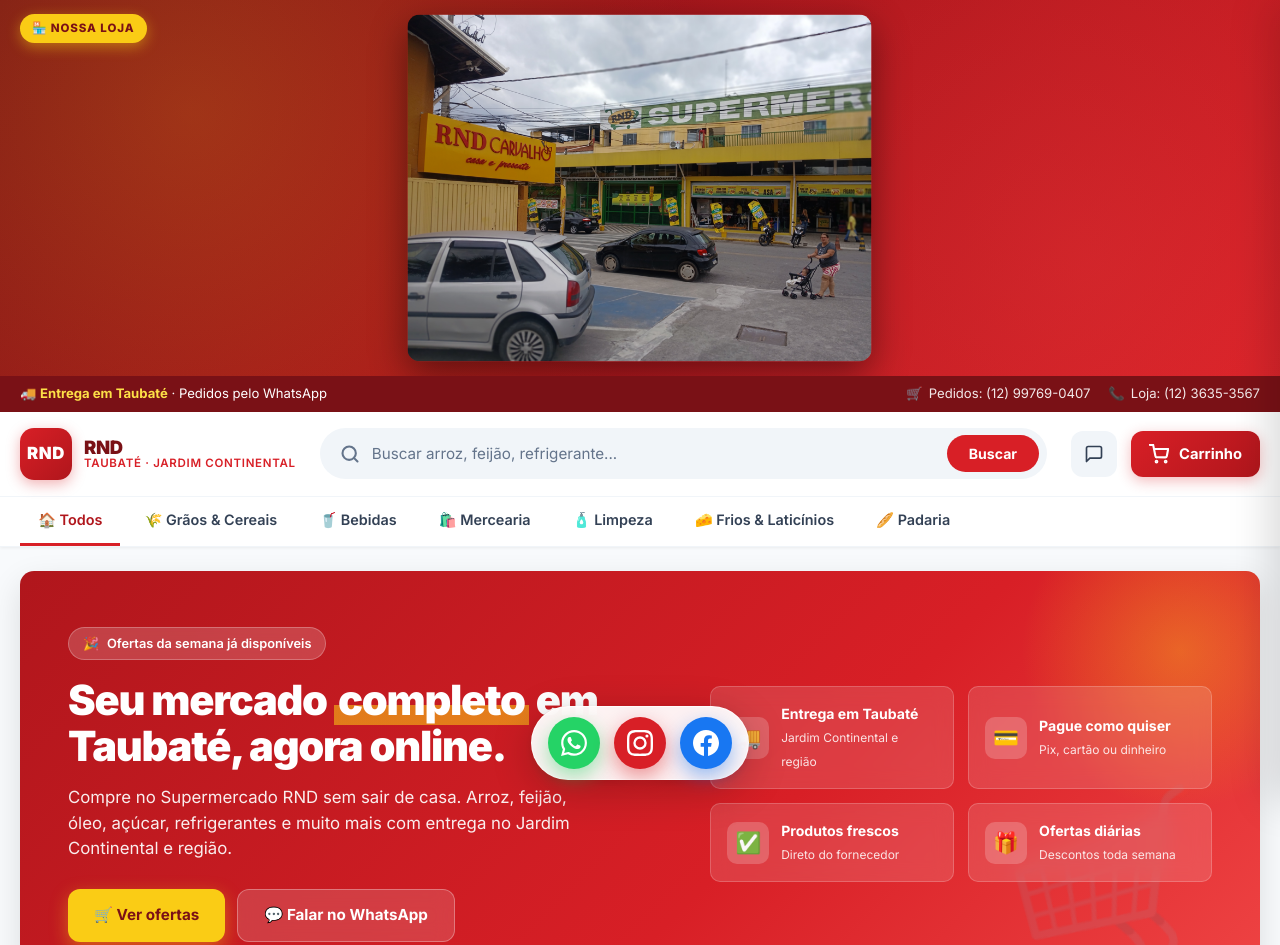
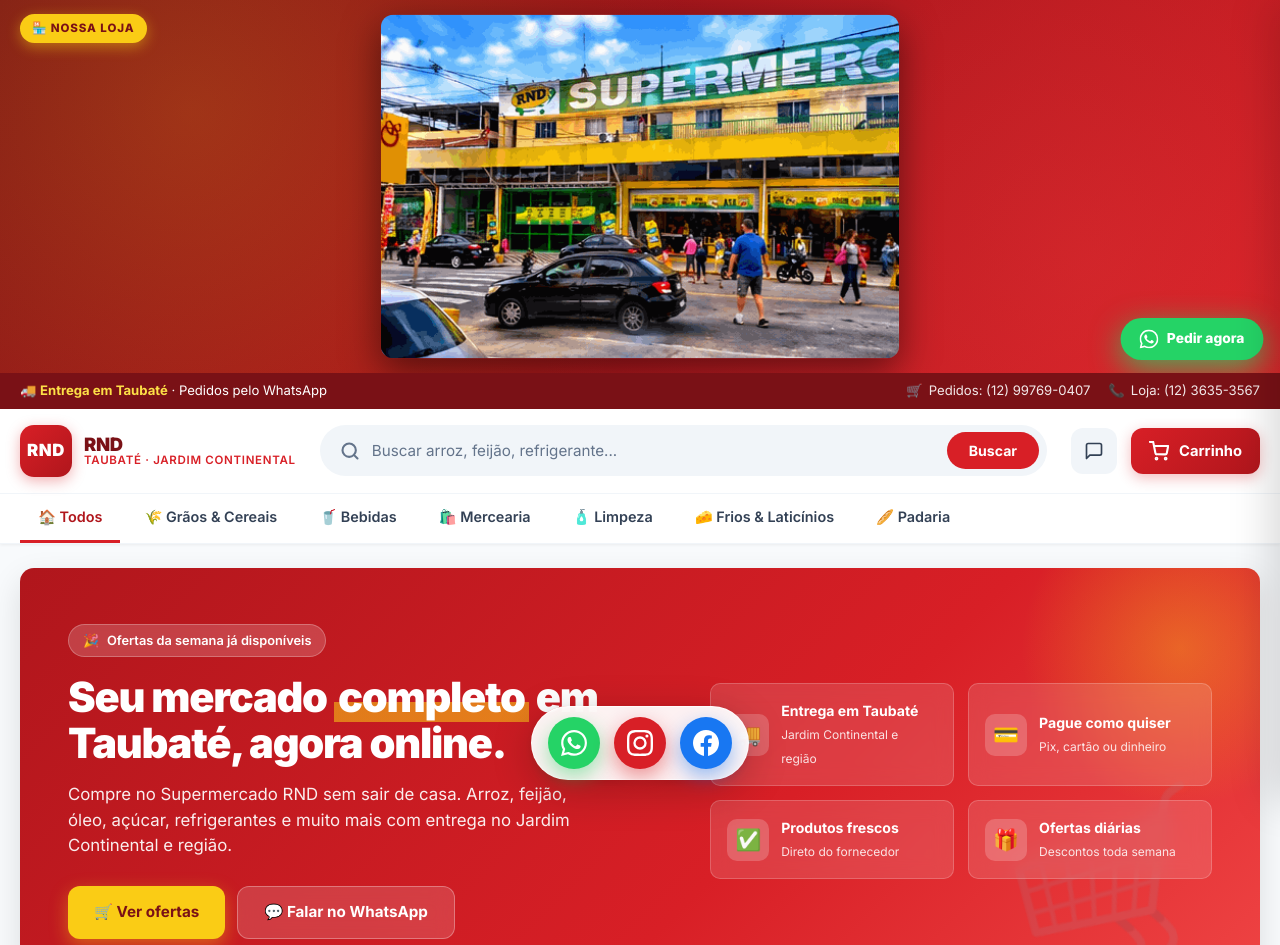
Before and after one commit to tvvalenarede/SUPERMERCADORND, a plain HTML site: page index.html in a window 1280 px wide. Shown: the top 945 px of the page. Drawn offline with Linux system fonts and the light colour scheme.

Commit message:
Update store banner to clickable WhatsApp GIF

```diff
--- a/index.html
+++ b/index.html
@@ -41,7 +41,7 @@
   button{font-family:inherit;cursor:pointer;border:none;background:none}
   input{font-family:inherit}
 
-  /* ===== BANNER DA LOJA (RR6.png horizontal do repositório) ===== */
+  /* ===== BANNER DA LOJA — GIF animado clicável → WhatsApp ===== */
   .store-banner{
     background: linear-gradient(135deg, var(--green-900) 0%, var(--green-700) 55%, var(--green-600) 100%);
     position: relative;
@@ -50,6 +50,7 @@
     align-items: center;
     justify-content: center;
     padding: 18px 20px;
+    text-decoration: none;
     cursor: pointer;
   }
   .store-banner::before{
@@ -75,7 +76,7 @@
   }
   .store-banner:hover img{
     transform: scale(1.02);
-    box-shadow: 0 12px 36px rgba(0,0,0,.45);
+    box-shadow: 0 12px 36px rgba(0,0,0,.5);
   }
   .store-banner-tag{
     position: absolute;
@@ -92,10 +93,34 @@
     z-index: 2;
     box-shadow: 0 4px 14px rgba(250,204,21,.45);
   }
+  .store-banner-cta{
+    position: absolute;
+    bottom: 14px;
+    right: 20px;
+    background: #25d366;
+    color: #fff;
+    font-size: .82rem;
+    font-weight: 800;
+    padding: 10px 18px;
+    border-radius: 999px;
+    z-index: 2;
+    display: flex;
+    align-items: center;
+    gap: 8px;
+    box-shadow: 0 6px 20px rgba(37,211,102,.55);
+    animation: pulseWa 2s ease-in-out infinite;
+  }
+  .store-banner-cta svg{width:18px;height:18px}
+  @keyframes pulseWa{
+    0%, 100%{transform: scale(1); box-shadow: 0 6px 20px rgba(37,211,102,.55)}
+    50%{transform: scale(1.05); box-shadow: 0 8px 28px rgba(37,211,102,.75)}
+  }
   @media (max-width:768px){
     .store-banner{ padding: 12px 10px; }
     .store-banner img{ max-height: 200px; }
     .store-banner-tag{ font-size:.65rem; padding: 4px 10px; top:8px; left:10px; }
+    .store-banner-cta{ font-size:.7rem; padding: 7px 12px; bottom:8px; right:8px; }
+    .store-banner-cta svg{width:14px;height:14px}
   }
 
   /* TOP BAR */
@@ -517,15 +542,25 @@
 <body>
 
 <!-- =========================================================
-     BANNER DA LOJA — RR6.png (formato horizontal)
+     BANNER DA LOJA — GIF animado clicável → WhatsApp
+     Arquivo: 5634c105c9e333d38c189a6d6444ebbcb5202b6b094b8ed458c036fc25c0d518.gif
      ========================================================= -->
-<div class="store-banner" onclick="scrollToProducts()" role="button" tabindex="0" aria-label="Foto da loja RND - ir para ofertas">
+<a href="https://wa.me/5512997690407?text=Ol%C3%A1%21%20Vim%20pelo%20site%20do%20Supermercado%20RND%20e%20gostaria%20de%20fazer%20um%20pedido%20%F0%9F%9B%92"
+   target="_blank" rel="noopener"
+   class="store-banner"
+   aria-label="Clique para fazer seu pedido pelo WhatsApp">
   <span class="store-banner-tag">🏪 Nossa loja</span>
   <img
-    src="RR6.png"
-    alt="Supermercado RND - Jardim Continental, Taubaté"
-    onerror="this.onerror=null;this.src='https://raw.githubusercontent.com/tvvalenarede/SUPERMERCADORND/main/RR6.png'">
-</div>
+    src="5634c105c9e333d38c189a6d6444ebbcb5202b6b094b8ed458c036fc25c0d518.gif"
+    alt="Supermercado RND - Jardim Continental, Taubaté - Clique para pedir pelo WhatsApp"
+    onerror="this.onerror=null;this.src='https://raw.githubusercontent.com/tvvalenarede/SUPERMERCADORND/main/5634c105c9e333d38c189a6d6444ebbcb5202b6b094b8ed458c036fc25c0d518.gif'">
+  <span class="store-banner-cta">
+    <svg viewBox="0 0 24 24" fill="currentColor" aria-hidden="true">
+      <path d="M17.472 14.382c-.297-.149-1.758-.867-2.03-.967-.273-.099-.471-.148-.67.15-.197.297-.767.966-.94 1.164-.173.199-.347.223-.644.075-.297-.15-1.255-.463-2.39-1.475-.883-.788-1.48-1.761-1.653-2.059-.173-.297-.018-.458.13-.606.134-.133.298-.347.446-.52.149-.174.198-.298.298-.497.099-.198.05-.371-.025-.52-.075-.149-.669-1.612-.916-2.207-.242-.579-.487-.5-.669-.51-.173-.008-.371-.01-.57-.01-.198 0-.52.074-.792.372-.272.297-1.04 1.016-1.04 2.479 0 1.462 1.065 2.875 1.213 3.074.149.198 2.096 3.2 5.077 4.487.709.306 1.262.489 1.694.625.712.227 1.36.195 1.871.118.571-.085 1.758-.719 2.006-1.413.248-.694.248-1.289.173-1.413-.074-.124-.272-.198-.57-.347m-5.421 7.403h-.004a9.87 9.87 0 0 1-5.031-1.378l-.361-.214-3.741.982.998-3.648-.235-.374a9.86 9.86 0 0 1-1.51-5.26c.001-5.45 4.436-9.884 9.888-9.884 2.64 0 5.122 1.03 6.988 2.898a9.825 9.825 0 0 1 2.893 6.994c-.003 5.45-4.437 9.884-9.885 9.884m8.413-18.297A11.815 11.815 0 0 0 12.05 0C5.495 0 .16 5.335.157 11.892c0 2.096.547 4.142 1.588 5.945L.057 24l6.305-1.654a11.882 11.882 0 0 0 5.683 1.448h.005c6.554 0 11.89-5.335 11.893-11.893a11.821 11.821 0 0 0-3.48-8.413z"/>
+    </svg>
+    Pedir agora
+  </span>
+</a>
 
 <!-- TOP BAR -->
 <div class="topbar">
```
